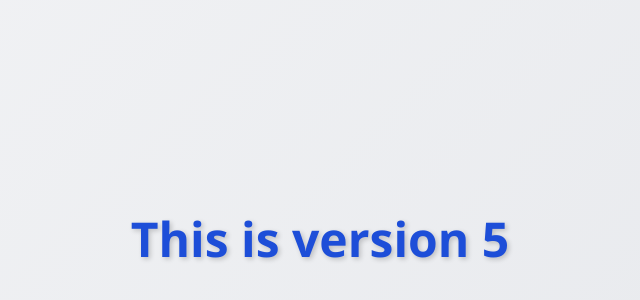
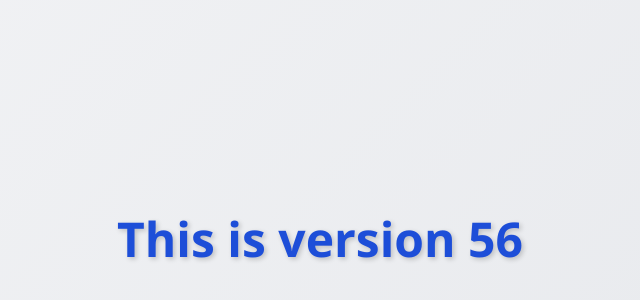
Before and after one commit to ABHAY9927/GIT-repo, a plain HTML site: page index.html in a window 1280 px wide. Shown: the part 162-462 px from the top of the page, without its empty margins (320-960 px from the left). Drawn offline with Linux system fonts and the light colour scheme.

Commit message:
change version

```diff
--- a/index.html
+++ b/index.html
@@ -7,6 +7,6 @@
     <title>Document</title>
 </head>
 <body>
-    <h1>This is version 5</h1>
+    <h1>This is version 56</h1>
 </body>
 </html>
```
